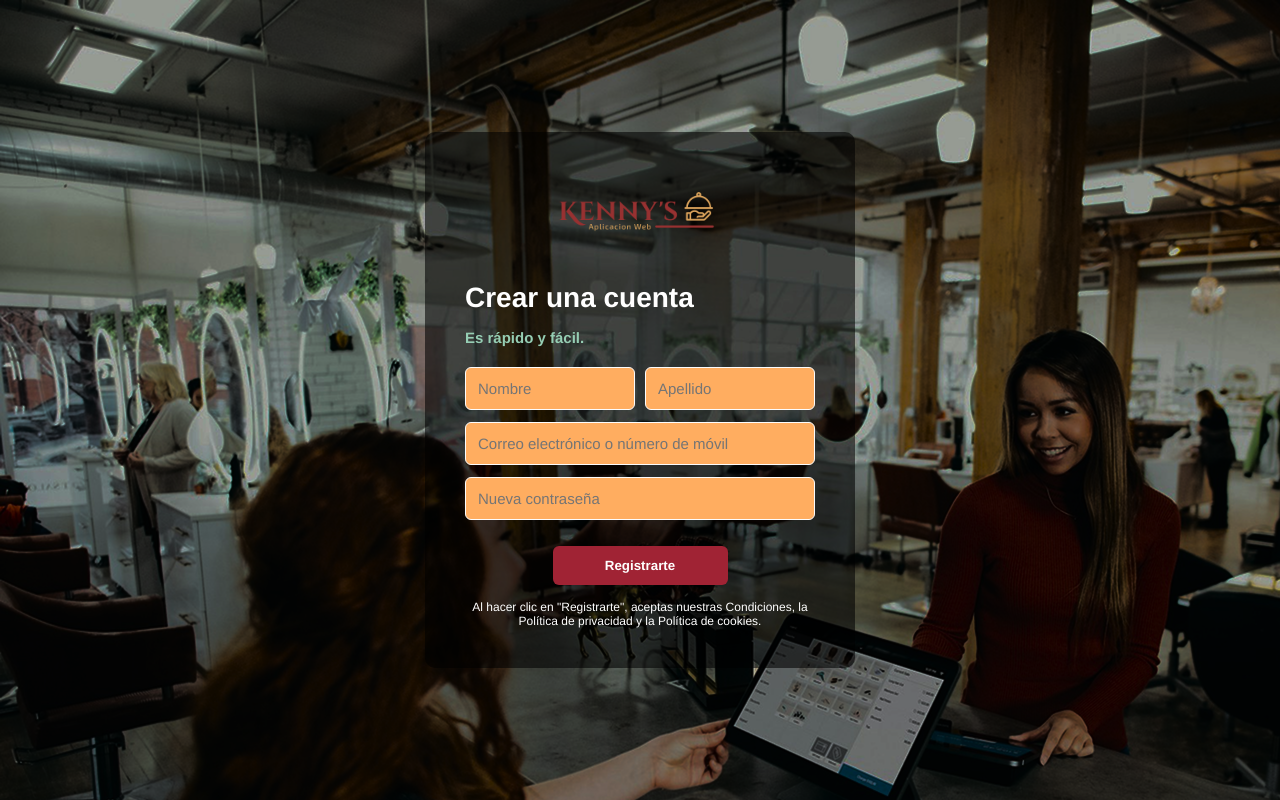
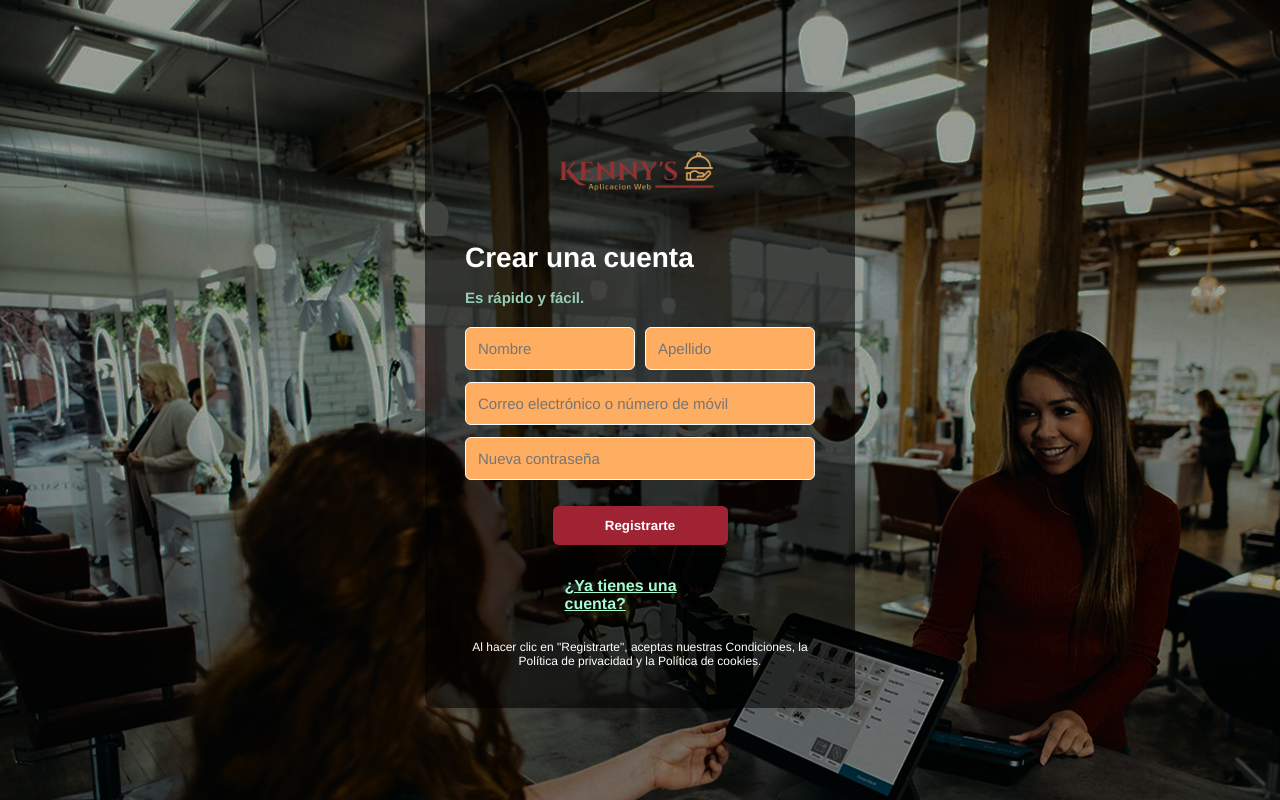
Before and after one commit to Jesuusx07/Nuestro-proyecto, a PHP site: page /registrarse.html in a window 1280 px wide. Run offline with PHP 8.4, Linux system fonts and the light colour scheme; some web fonts are replaced.

Commit message:
boton de si ya tienes una cuenta

```diff
--- a/proyecto/consultar.html
+++ b/proyecto/consultar.html
@@ -3,7 +3,7 @@
 <head>
     <meta charset="UTF-8">
     <meta name="viewport" content="width=device-width, initial-scale=1.0">
-    <title>Tabla de Empleados</title>
+    <title>Tabla de consultar</title>
     <link rel="stylesheet" href="./css/consultar.css">
 </head>
 <body>
--- a/proyecto/css/registrarse.css
+++ b/proyecto/css/registrarse.css
@@ -99,6 +99,18 @@
       display: block;
       cursor: pointer;
     }
+        .btn-submit2 {
+      background-color: #96ceb400;
+      color: #a5fcd3;;
+      font-weight: bold;
+      border: none;
+      padding: 12px;
+      border-radius: 6px;
+      width: 50%;
+      margin: 20px auto 0;
+      display: block;
+      cursor: pointer;
+    }
 
     .btn-submit:hover {
       background-color: #A02334;
--- a/proyecto/registrarse.html
+++ b/proyecto/registrarse.html
@@ -26,6 +26,8 @@
 
       <button type="submit" class="btn-submit">Registrarte</button>
 
+      <a class="btn-submit2" href="login.html">¿Ya tienes una cuenta?</a>
+
       <div class="terms">
         Al hacer clic en "Registrarte", aceptas nuestras Condiciones, la Política de privacidad y la Política de cookies.
       </div>
```
